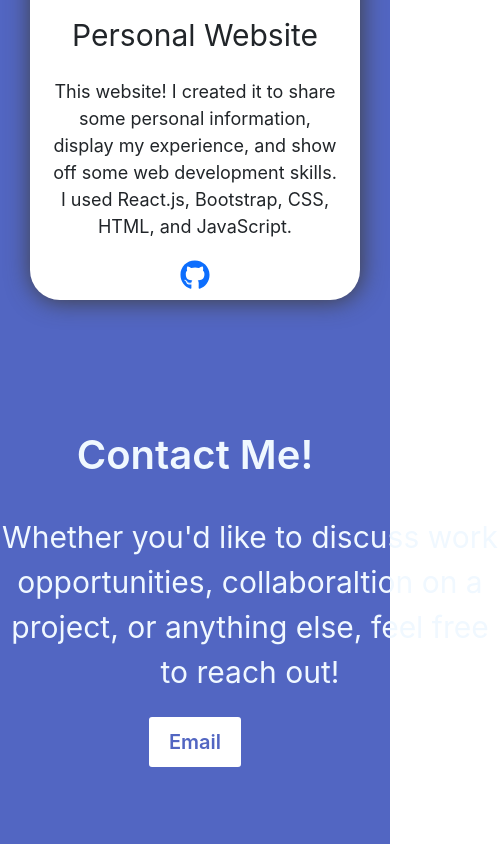
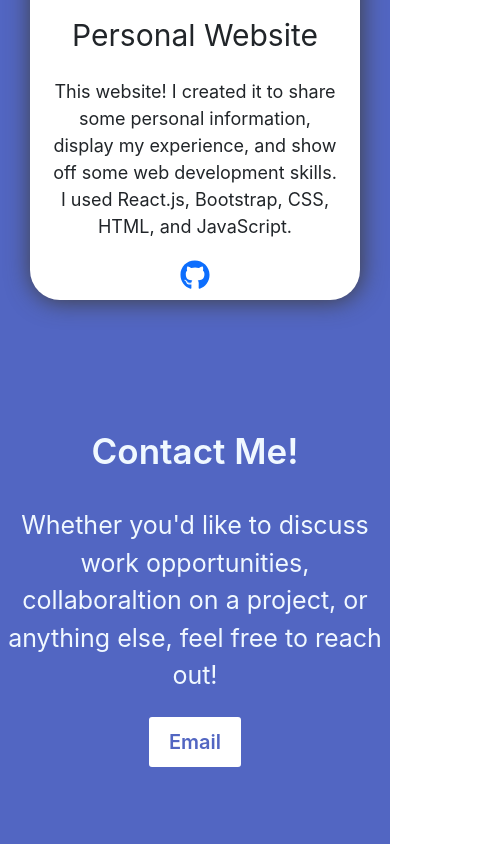
Before and after one commit to zacharyelis/ZWE-Personal-Website, a JavaScript app: page / in a window 390 px wide. Shown: the part 5642-6486 px from the top of the page, 500 px wide, since content can reach past the window. Built offline with nearby package versions, Linux system fonts and the light colour scheme; the HTML template or start-up script is replaced by a standard one.

Commit message:
Mobile sizing

```diff
--- a/src/components/Contact/contact.css
+++ b/src/components/Contact/contact.css
@@ -17,7 +17,7 @@
     font-weight: 400;
     justify-content: center;
     color: aliceblue;
-    width: 500px;
+    max-width: 500px;
     margin: auto;
     text-align: center;
 }
@@ -33,3 +33,14 @@
     border: 2px solid #5266c2;
     border-radius: 5px;
 }
+
+@media screen and (max-width: 900px) {
+    .contact-header {
+        font-size: 35px;
+    }
+
+    .contact-body {
+        font-size: 25px;
+    }
+
+}
```
